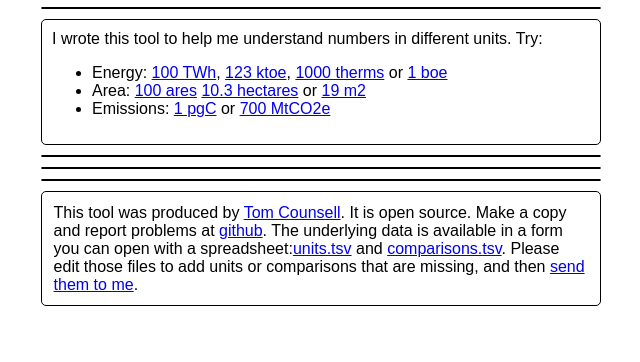
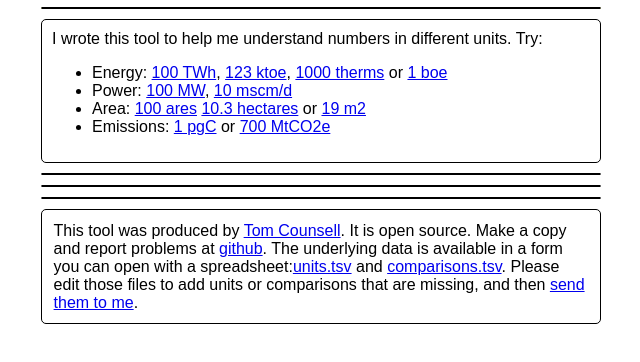
Before and after one commit to tamc/how-much-is, a plain HTML site: page index.html in a window 1280 px wide. Shown: the part 78-440 px from the top of the page, without its empty margins (319-959 px from the left). Drawn offline with Linux system fonts and the light colour scheme.

Commit message:
Added power examples

```diff
--- a/index.html
+++ b/index.html
@@ -131,6 +131,11 @@
         <a class='example' href='#'>1 boe</a>
       </li>
       <li>
+        Power:
+        <a class='example' href='#'>100 MW</a>,
+        <a class='example' href='#'>10 mscm/d</a>
+      </li>
+      <li>
         Area:
         <a class='example' href='#'>100 ares</a>
         <a class='example' href='#'>10.3 hectares</a> or
```
